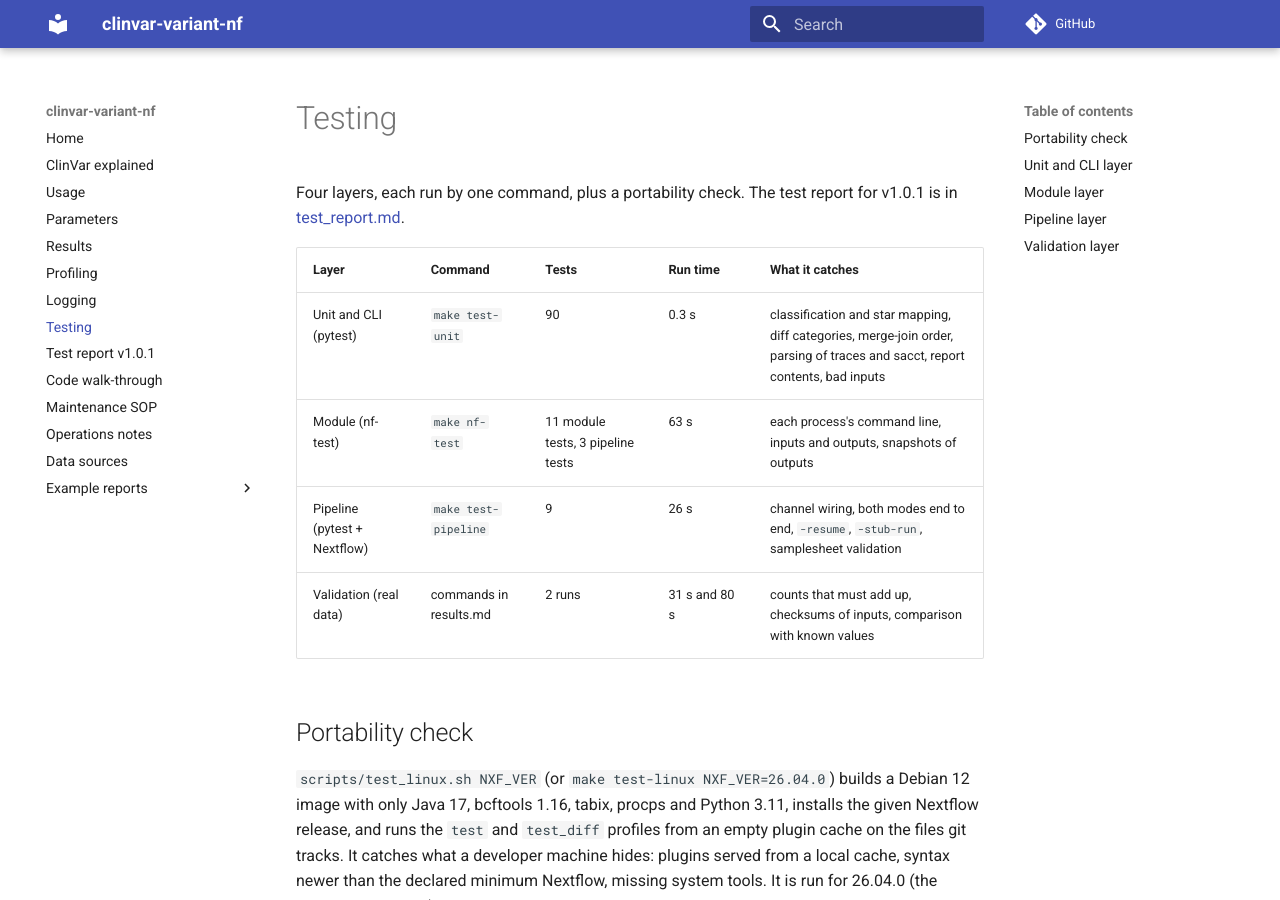
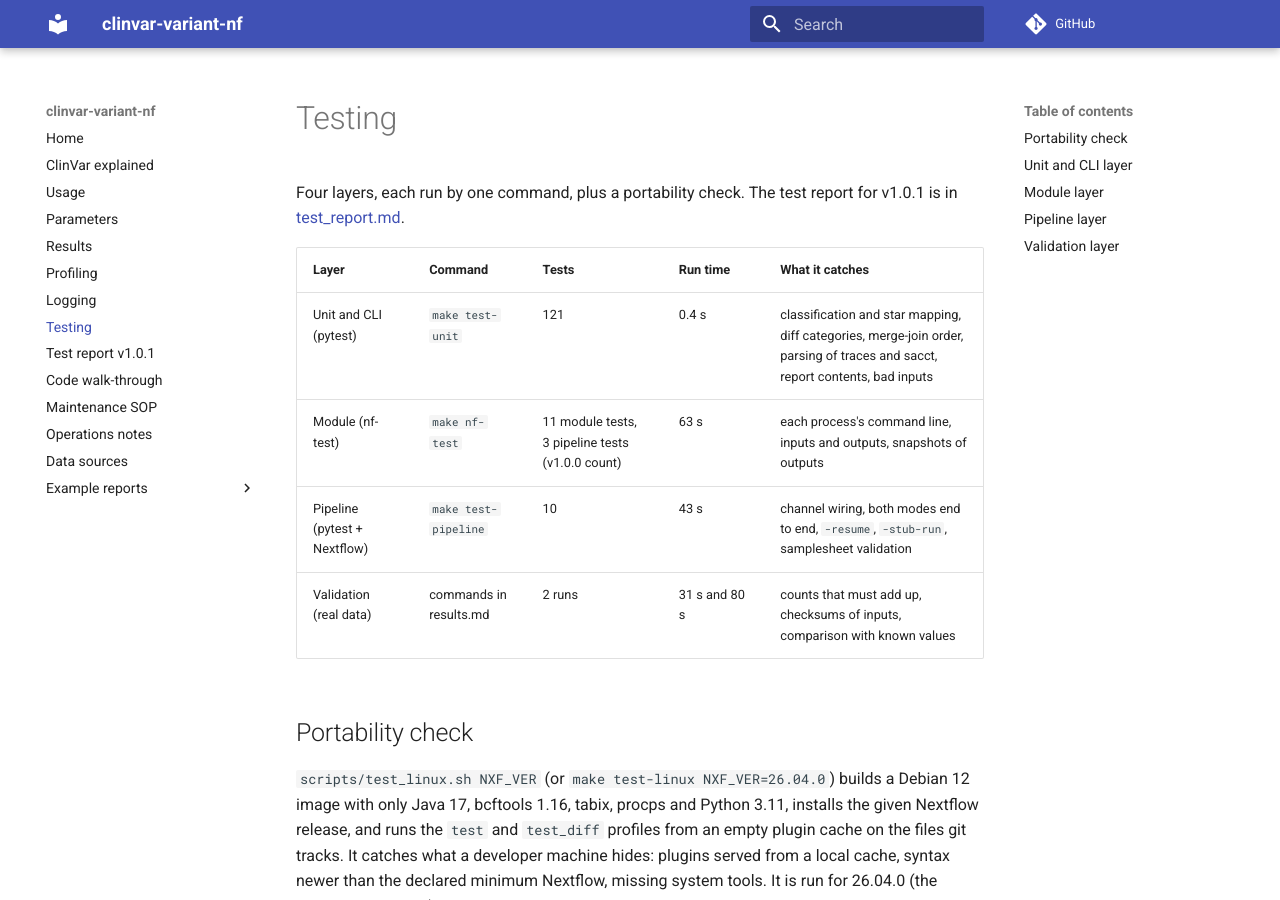
Before and after one commit to Daneshpajouh/clinvar-delta, an MkDocs documentation site: the page built from docs/testing.md, in a window 1280 px wide and 900 px high. Built offline with MkDocs 1.6.1 and Material for MkDocs 9.7.7, drawn with Linux system fonts in a browser that asks for light colours; comment, search, counter and statistics services are not loaded.

Commit message:
Say plainly that 1.0.1 drops Nextflow 25.04 to 26.03; label v1.0.0 numbers

```diff
--- a/docs/testing.md
+++ b/docs/testing.md
@@ -5,9 +5,9 @@
 
 | Layer | Command | Tests | Run time | What it catches |
 |---|---|---|---|---|
-| Unit and CLI (pytest) | `make test-unit` | 90 | 0.3 s | classification and star mapping, diff categories, merge-join order, parsing of traces and sacct, report contents, bad inputs |
-| Module (nf-test) | `make nf-test` | 11 module tests, 3 pipeline tests | 63 s | each process's command line, inputs and outputs, snapshots of outputs |
-| Pipeline (pytest + Nextflow) | `make test-pipeline` | 9 | 26 s | channel wiring, both modes end to end, `-resume`, `-stub-run`, samplesheet validation |
+| Unit and CLI (pytest) | `make test-unit` | 121 | 0.4 s | classification and star mapping, diff categories, merge-join order, parsing of traces and sacct, report contents, bad inputs |
+| Module (nf-test) | `make nf-test` | 11 module tests, 3 pipeline tests (v1.0.0 count) | 63 s | each process's command line, inputs and outputs, snapshots of outputs |
+| Pipeline (pytest + Nextflow) | `make test-pipeline` | 10 | 43 s | channel wiring, both modes end to end, `-resume`, `-stub-run`, samplesheet validation |
 | Validation (real data) | commands in results.md | 2 runs | 31 s and 80 s | counts that must add up, checksums of inputs, comparison with known values |
 
 ## Portability check
```
Also changed, not shown: CHANGELOG.md (+5 -3 lines), README.md (+1 -1 lines), docs/results.md (+1 -1 lines), docs/test_report.md (+2 -0 lines), 1 other file.
